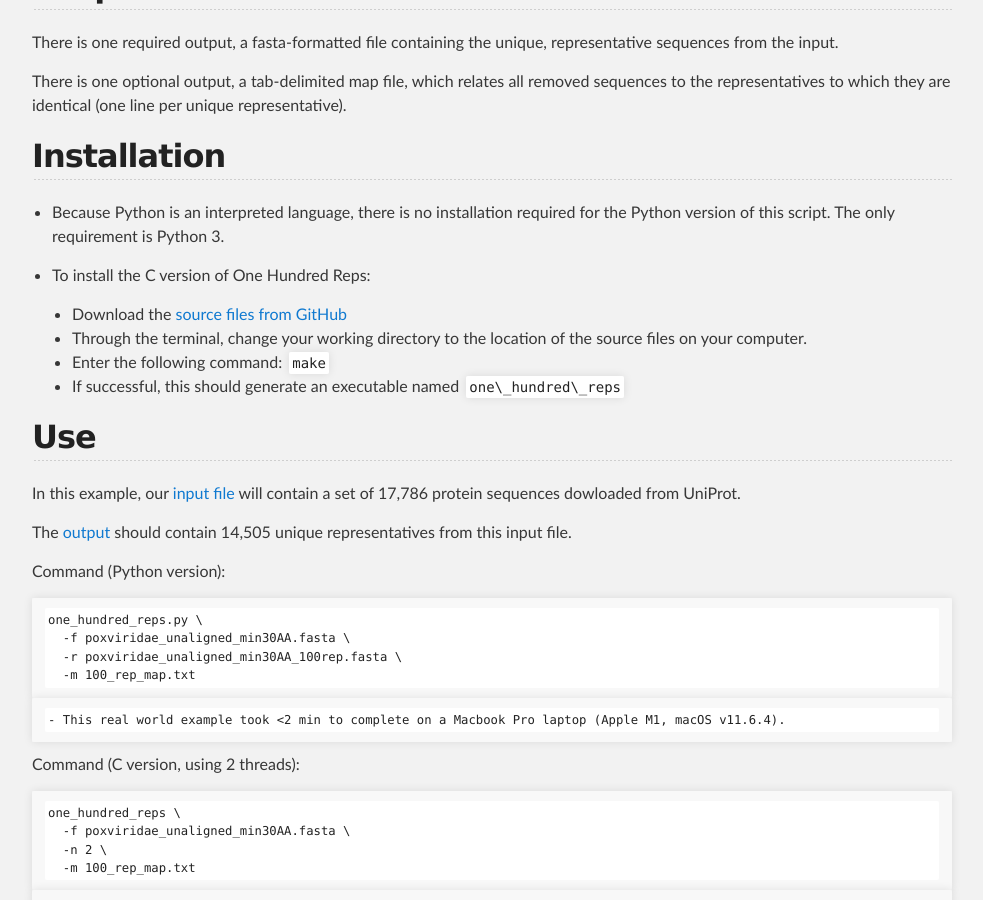
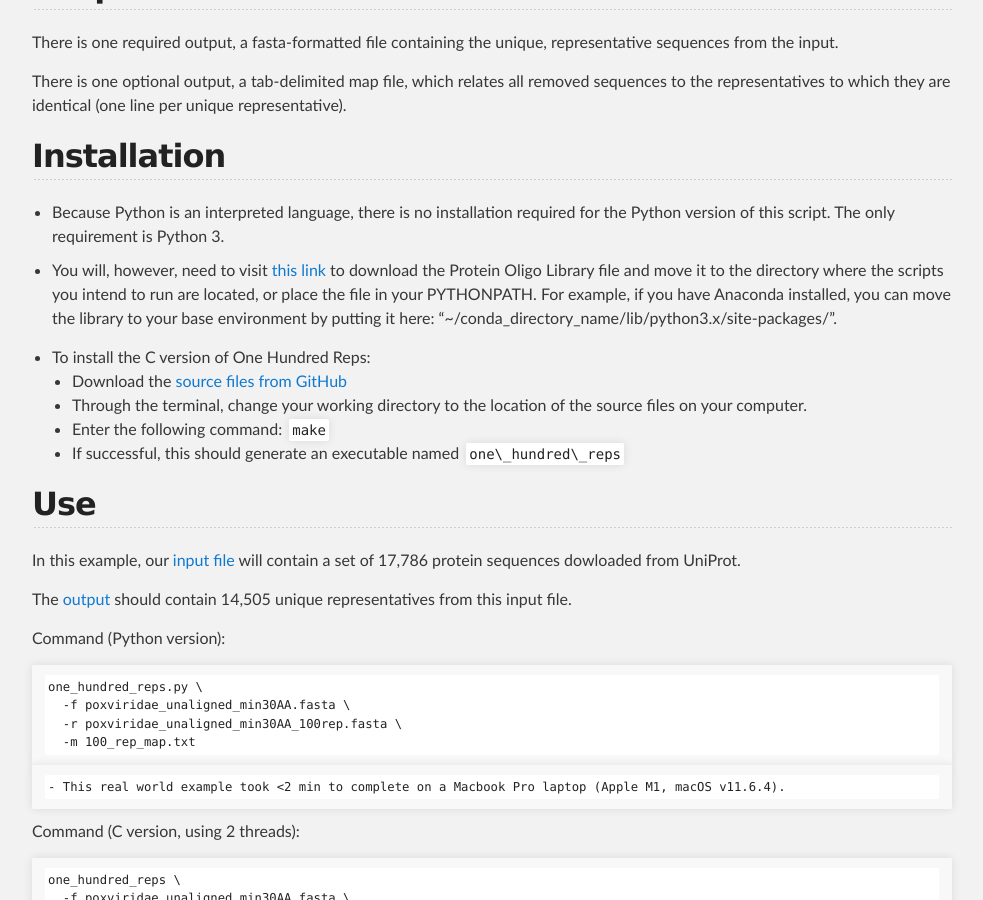
Before and after one commit to LadnerLab/Library-Design, a Jekyll site: the page built from docs/one_hundred_reps.md, in a window 1280 px wide and 900 px high, scrolled down 775 px. Shown: the whole window, without its empty margins (148-1131 px from the left). Built offline with Jekyll 4.4.1, drawn with Linux system fonts in a browser that asks for light colours.

Commit message:
Added Protein Oligo Library installation instruction to one_hundred_reps.md after discovering the one_hundred_reps.py script depends on the library, as well.

```diff
--- a/docs/one_hundred_reps.md
+++ b/docs/one_hundred_reps.md
@@ -25,6 +25,7 @@
 ## Installation
 
 - Because Python is an interpreted language, there is no installation required for the Python version of this script. The only requirement is Python 3.
+- You will, however, need to visit [this link](https://github.com/LadnerLab/ProteinOligoLibrary/blob/master/protein_oligo_library.py) to download the Protein Oligo Library file and move it to the directory where the scripts you intend to run are located, or place the file in your PYTHONPATH. For example, if you have Anaconda installed, you can move the library to your base environment by putting it here: "~/conda_directory_name/lib/python3.x/site-packages/".
 
 - To install the C version of One Hundred Reps:
     - Download the [source files from GitHub](https://github.com/LadnerLab/Library-Design/tree/master/one_hundred_reps/c)
```
